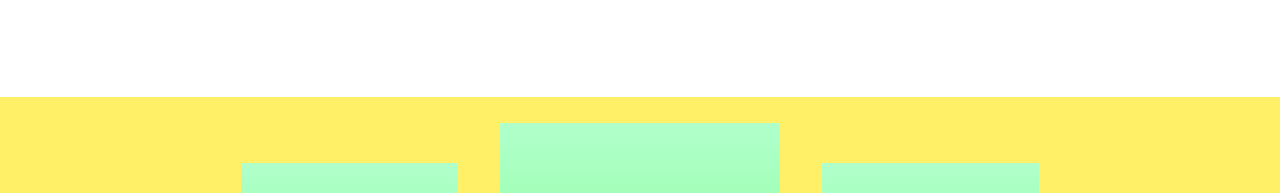
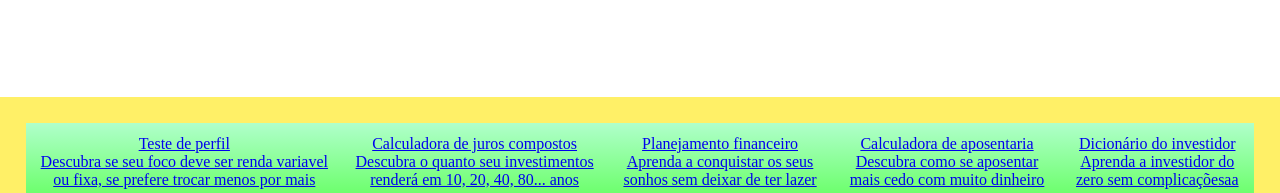
Before and after one commit to KayoPotter2012/MineInvest, a plain HTML site: page index.html in a window 1280 px wide. Shown: the part 535-728 px from the top of the page. Drawn offline with Linux system fonts and the light colour scheme.

Commit message:
Update index.html

```diff
--- a/index.html
+++ b/index.html
@@ -21,31 +21,31 @@
     </main>
 
     <main class="Ferramentas">
-        <div class="quadro1 quadros">
-            <a href="#" class="Ferramentas__titulo1">Teste de perfil</a>
-            <a href="#" class="Ferramentas__texto1">Descubra se seu foco deve ser renda variavel ou fixa, se prefere trocar menos por mais</a>
+        <div class="quadros">
+            <a href="#" class="Ferramentas__titulo">Teste de perfil</a>
+            <a href="#" class="Ferramentas__texto">Descubra se seu foco deve ser renda variavel ou fixa, se prefere trocar menos por mais</a>
         </div>
 
-        <div class="quadro2 quadros">
-            <a href="#" class="Ferramentas__titulo2">Calculadora de juros compostos</a>
-            <a href="#" class="Ferramentas__texto2">Descubra o quanto seu investimentos renderá em 10, 20, 40, 80... anos</a>
+        <div class="quadros">
+            <a href="#" class="Ferramentas__titulo">Calculadora de juros compostos</a>
+            <a href="#" class="Ferramentas__texto">Descubra o quanto seu investimentos renderá em 10, 20, 40, 80... anos</a>
         </div>
 
-        <div class="quadro3 quadros">
-            <a href="#" class="Ferramentas__titulo3">Planejamento financeiro</a>
-            <a href="#" class="Ferramentas__texto3">Aprenda a conquistar os seus sonhos sem deixar de ter lazer</a>
+        <div class="quadros">
+            <a href="#" class="Ferramentas__titulo">Planejamento financeiro</a>
+            <a href="#" class="Ferramentas__texto">Aprenda a conquistar os seus sonhos sem deixar de ter lazer</a>
         </div>
 
 
-        <div class="quadro2 quadros">
-            <a href="#" class="Ferramentas__titulo2">Calculadora de aposentaria</a>
-            <a href="#" class="Ferramentas__texto2">Descubra como se aposentar mais cedo com muito dinheiro</a>
+        <div class="quadros">
+            <a href="#" class="Ferramentas__titulo">Calculadora de aposentaria</a>
+            <a href="#" class="Ferramentas__texto">Descubra como se aposentar mais cedo com muito dinheiro</a>
         </div>
 
 
-        <div class="quadro1 quadros">
-            <a href="#" class="Ferramentas__titulo1">Dicionário do investidor</a>
-            <a href="#" class="Ferramentas__texto1">Aprenda a investidor do zero sem complicaçõesaa</a>
+        <div class="quadros">
+            <a href="#" class="Ferramentas__titulo">Dicionário do investidor</a>
+            <a href="#" class="Ferramentas__texto">Aprenda a investidor do zero sem complicaçõesaa</a>
         </div>
     </main>
 
```
